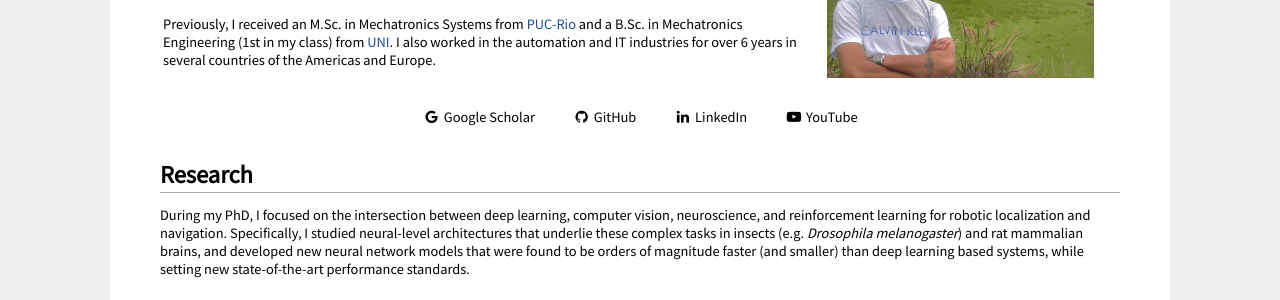
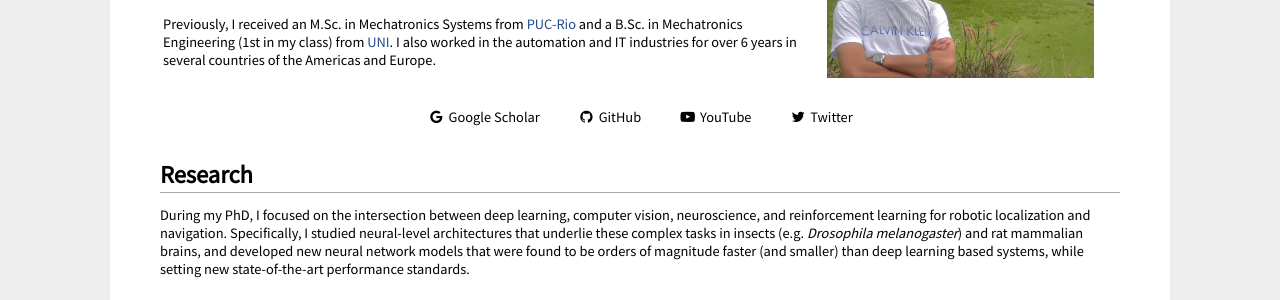
Before and after one commit to mchancan/mchancan.github.io, a Jekyll site: the page built from index.html, in a window 1280 px wide and 900 px high. Shown: the part 220-520 px from the top of the window. Built offline with Jekyll 4.4.1, drawn with Linux system fonts in a browser that asks for light colours; comment, search, counter and statistics services are not loaded; a style sheet for code colours, icons or effects is not loaded.

Commit message:
Update index.html

```diff
--- a/index.html
+++ b/index.html
@@ -25,12 +25,10 @@ title: Marvin Chancán
 </table>
 
 <p align="center">
-<!--<a href="https://scholar.google.com/citations?user=iK7xhJ4AAAAJ&hl=en" target="_blank" title="Follow on Google Scholar"><i class="ai ai-google-scholar-square" style="color:black"></i> <span style="color:black">Google Scholar</span></a> &nbsp; &nbsp; &nbsp;-->
 <a href="https://scholar.google.com/citations?user=iK7xhJ4AAAAJ&hl=en" title="Follow on Google Scholar" target="_blank"> <i class="fa fa-fw fa-google" style="color:black"></i> <span style="color:black">Google Scholar</span></a> &nbsp; &nbsp; &nbsp; &nbsp; &nbsp; &nbsp;
 <a href="https://github.com/mchancan" title="Follow on GitHub" target="_blank"> <i class="fa fa-fw fa-github" style="color:black"></i> <span style="color:black">GitHub</span></a> &nbsp; &nbsp; &nbsp; &nbsp; &nbsp; &nbsp;
-<a href="https://www.linkedin.com/in/mchancan" title="Follow on LinkedIn" target="_blank"> <i class="fa fa-fw fa-linkedin" style="color:black"></i> <span style="color:black">LinkedIn</span></a> &nbsp; &nbsp; &nbsp; &nbsp; &nbsp; &nbsp;
-<a href="https://www.youtube.com/channel/UCrvgoqpKBbeye87FtqdW4Iw" title="Follow on YouTube" target="_blank"> <i class="fa fa-fw fa-youtube-play" style="color:black"></i> <span style="color:black">YouTube</span></a>
-<!--<a href="https://twitter.com/mchancan" title="Follow on Twitter" target="_blank"> <i class="fa fa-fw fa-twitter" style="color:black"></i><span style="color:black"> Twitter</span></a>-->
+<a href="https://www.youtube.com/channel/UCrvgoqpKBbeye87FtqdW4Iw" title="Follow on YouTube" target="_blank"> <i class="fa fa-fw fa-youtube-play" style="color:black"></i> <span style="color:black">YouTube</span></a> &nbsp; &nbsp; &nbsp; &nbsp; &nbsp; &nbsp;
+<a href="https://twitter.com/mchancan" title="Follow on Twitter" target="_blank"> <i class="fa fa-fw fa-twitter" style="color:black"></i><span style="color:black"> Twitter</span></a>
 </p>
 
 <h2>Research</h2>
```
